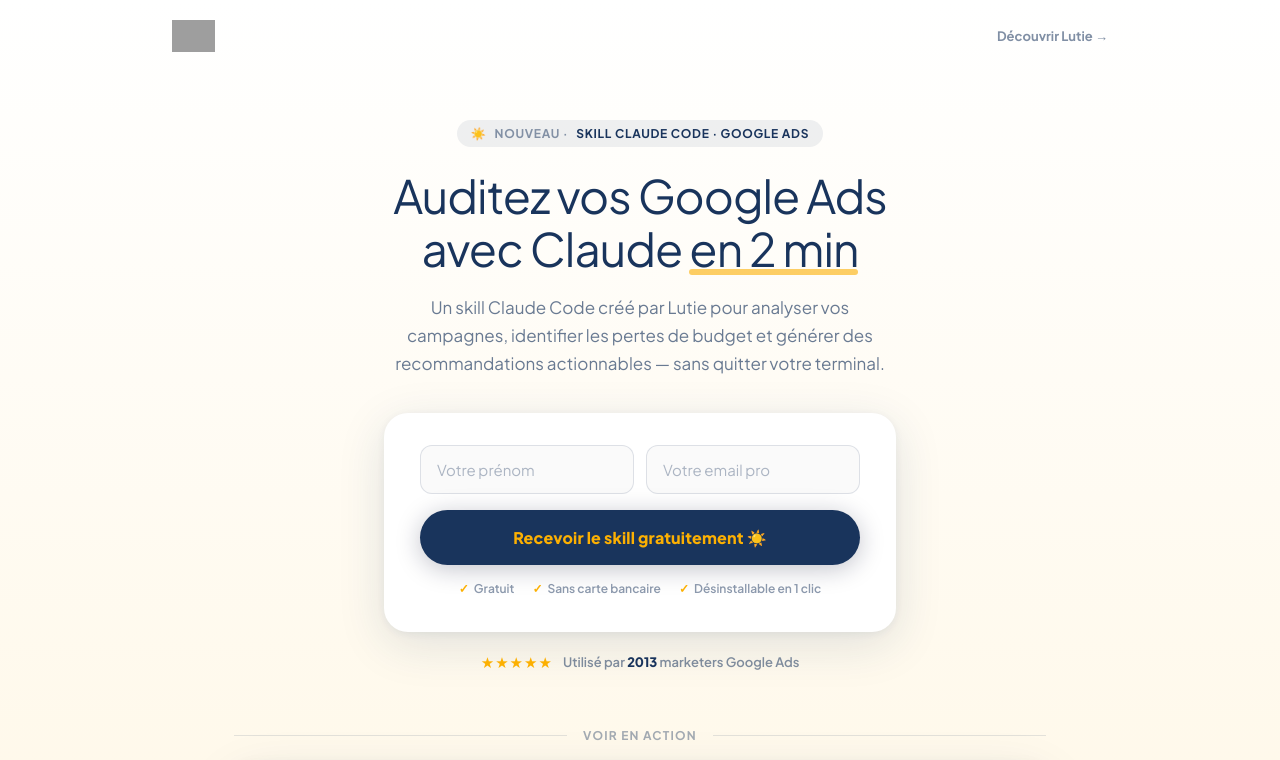
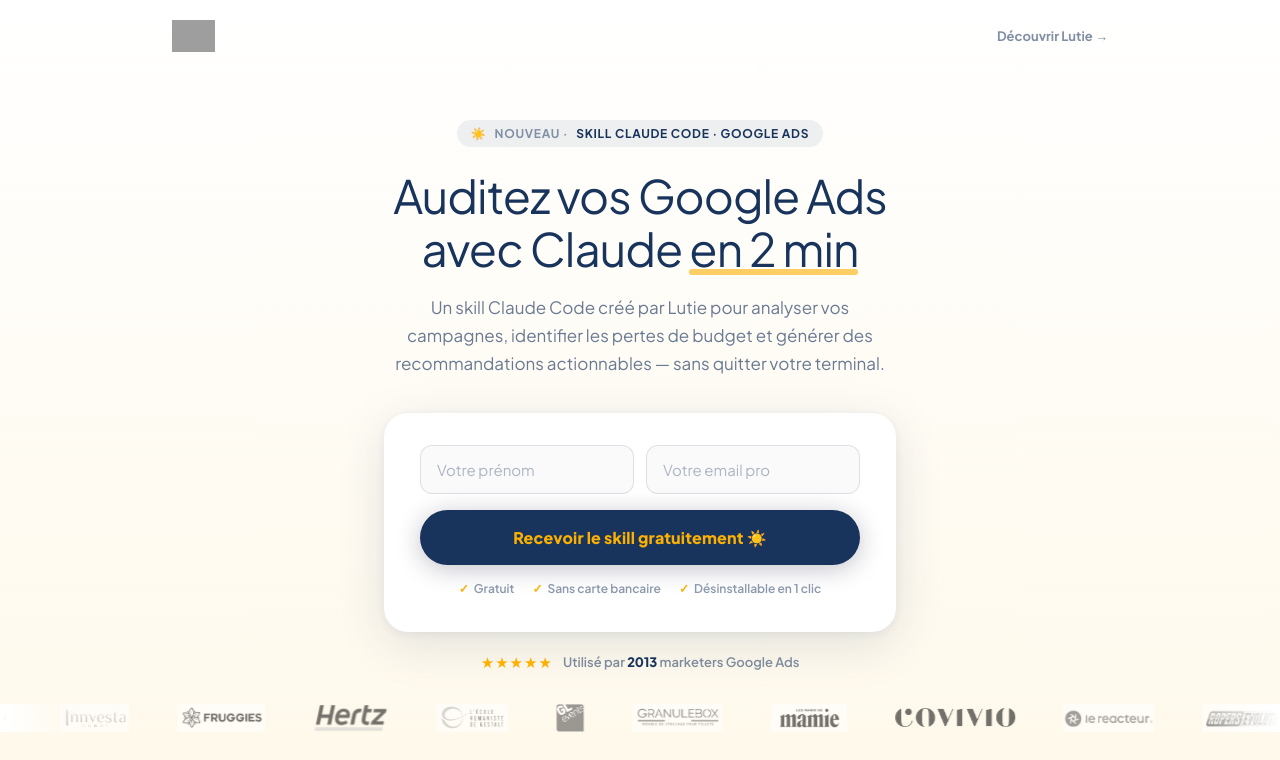
Before and after one commit to agencelutie/LP-lutie, a website: page index.html in a window 1280 px wide. Shown: the top 760 px of the page. Drawn offline with Linux system fonts and the light colour scheme; grey boxes are pictures that could not be loaded; a web font is replaced by a local one.

Commit message:
feat: add client logo ticker banner with CSS marquee animation

```diff
--- a/index.html
+++ b/index.html
@@ -245,6 +245,54 @@
       font-weight: 800;
     }
 
+    /* ─ Logo ticker ──────────────────────────── */
+    .ticker-wrap {
+      width: 100%;
+      margin-top: 32px;
+      overflow: hidden;
+      position: relative;
+    }
+    .ticker-wrap::before,
+    .ticker-wrap::after {
+      content: '';
+      position: absolute;
+      top: 0; bottom: 0;
+      width: 80px;
+      z-index: 2;
+      pointer-events: none;
+    }
+    .ticker-wrap::before {
+      left: 0;
+      background: linear-gradient(to right, #fff 0%, transparent 100%);
+    }
+    .ticker-wrap::after {
+      right: 0;
+      background: linear-gradient(to left, #fff 0%, transparent 100%);
+    }
+    .ticker-track {
+      display: flex;
+      align-items: center;
+      gap: 48px;
+      width: max-content;
+      animation: ticker-scroll 38s linear infinite;
+    }
+    .ticker-track:hover { animation-play-state: paused; }
+    @keyframes ticker-scroll {
+      from { transform: translateX(0); }
+      to   { transform: translateX(-50%); }
+    }
+    .ticker-track img {
+      height: 28px;
+      width: auto;
+      max-width: 120px;
+      object-fit: contain;
+      opacity: 0.55;
+      filter: grayscale(1);
+      transition: opacity .2s, filter .2s;
+      flex-shrink: 0;
+    }
+    .ticker-track img:hover { opacity: 1; filter: grayscale(0); }
+
     /* ─ Section divider ───────────────────────── */
     .section-label {
       display: flex;
@@ -384,6 +432,45 @@
     <p class="social-proof__text">Utilisé par <span id="user-count">1800</span> marketers Google Ads</p>
   </div>
 
+  <!-- Logo ticker -->
+  <div class="ticker-wrap reveal">
+    <div class="ticker-track">
+      <img src="/logos/Groupe-défilant-1.png" alt="" />
+      <img src="/logos/Groupe-défilant-2.png" alt="" />
+      <img src="/logos/Groupe-défilant-3.png" alt="" />
+      <img src="/logos/Groupe-défilant-4.png" alt="" />
+      <img src="/logos/Groupe-défilant-5.png" alt="" />
+      <img src="/logos/logo_hertz_app-min-min.png" alt="" />
+      <img src="/logos/Groupe-défilant-6.png" alt="" />
+      <img src="/logos/LOGO-GLEVENTS-PRESSROOM.jpg" alt="" />
+      <img src="/logos/Groupe-défilant-7.png" alt="" />
+      <img src="/logos/Groupe-défilant-8.png" alt="" />
+      <img src="/logos/Logo_Covivio.svg_-2048x322-p-800.png" alt="" />
+      <img src="/logos/Groupe-défilant-9.png" alt="" />
+      <img src="/logos/Groupe-défilant-10.png" alt="" />
+      <img src="/logos/LOGO-NATHAN-rougeHD.jpg" alt="" />
+      <img src="/logos/logo_signitic_HD.png" alt="" />
+      <img src="/logos/2-4.webp" alt="" />
+      <!-- duplicate for seamless loop -->
+      <img src="/logos/Groupe-défilant-1.png" alt="" />
+      <img src="/logos/Groupe-défilant-2.png" alt="" />
+      <img src="/logos/Groupe-défilant-3.png" alt="" />
+      <img src="/logos/Groupe-défilant-4.png" alt="" />
+      <img src="/logos/Groupe-défilant-5.png" alt="" />
+      <img src="/logos/logo_hertz_app-min-min.png" alt="" />
+      <img src="/logos/Groupe-défilant-6.png" alt="" />
+      <img src="/logos/LOGO-GLEVENTS-PRESSROOM.jpg" alt="" />
+      <img src="/logos/Groupe-défilant-7.png" alt="" />
+      <img src="/logos/Groupe-défilant-8.png" alt="" />
+      <img src="/logos/Logo_Covivio.svg_-2048x322-p-800.png" alt="" />
+      <img src="/logos/Groupe-défilant-9.png" alt="" />
+      <img src="/logos/Groupe-défilant-10.png" alt="" />
+      <img src="/logos/LOGO-NATHAN-rougeHD.jpg" alt="" />
+      <img src="/logos/logo_signitic_HD.png" alt="" />
+      <img src="/logos/2-4.webp" alt="" />
+    </div>
+  </div>
+
   <!-- Divider -->
   <div class="section-label reveal">
     <span>Voir en action</span>
```
Also changed, not shown: logos/2-4.webp (added), logos/Groupe-défilant-1.png (added), logos/Groupe-défilant-10.png (added), logos/Groupe-défilant-2.png (added), logos/Groupe-défilant-3.png (added), logos/Groupe-défilant-4.png (added), logos/Groupe-défilant-5.png (added), logos/Groupe-défilant-6.png (added), logos/Groupe-défilant-7.png (added), logos/Groupe-défilant-8.png (added), logos/Groupe-défilant-9.png (added), logos/LOGO-GLEVENTS-PRESSROOM.jpg (added), logos/LOGO-NATHAN-rougeHD.jpg (added), logos/Logo_Covivio.svg_-2048x322-p-800.png (added), 2 more files.
